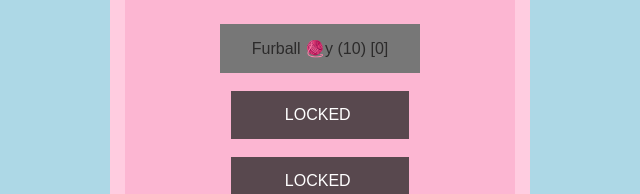
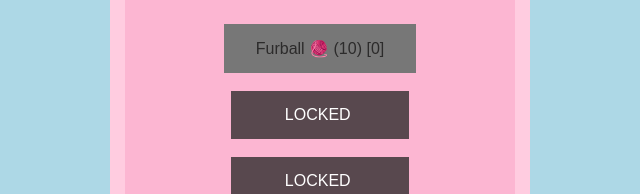
Before and after one commit to jakequi/jakesgh.github.io, a plain HTML site: page index.html in a window 1280 px wide. Shown: the part 424-618 px from the top of the page, 320-960 px from the left. Drawn offline with Linux system fonts and the light colour scheme; a web font is replaced by a local one.

Commit message:
Add files via upload

```diff
--- a/index.html
+++ b/index.html
@@ -87,7 +87,7 @@ id = "scorein">
 <div>
 </br>
 <input id = furballButton type = "button" disabled
-value = "Furball &#129526;y (10) [0]"
+value = "Furball &#129526; (10) [0]"
 class="addscorebutton"
 onclick = "addFurball();">
 </br>
```
